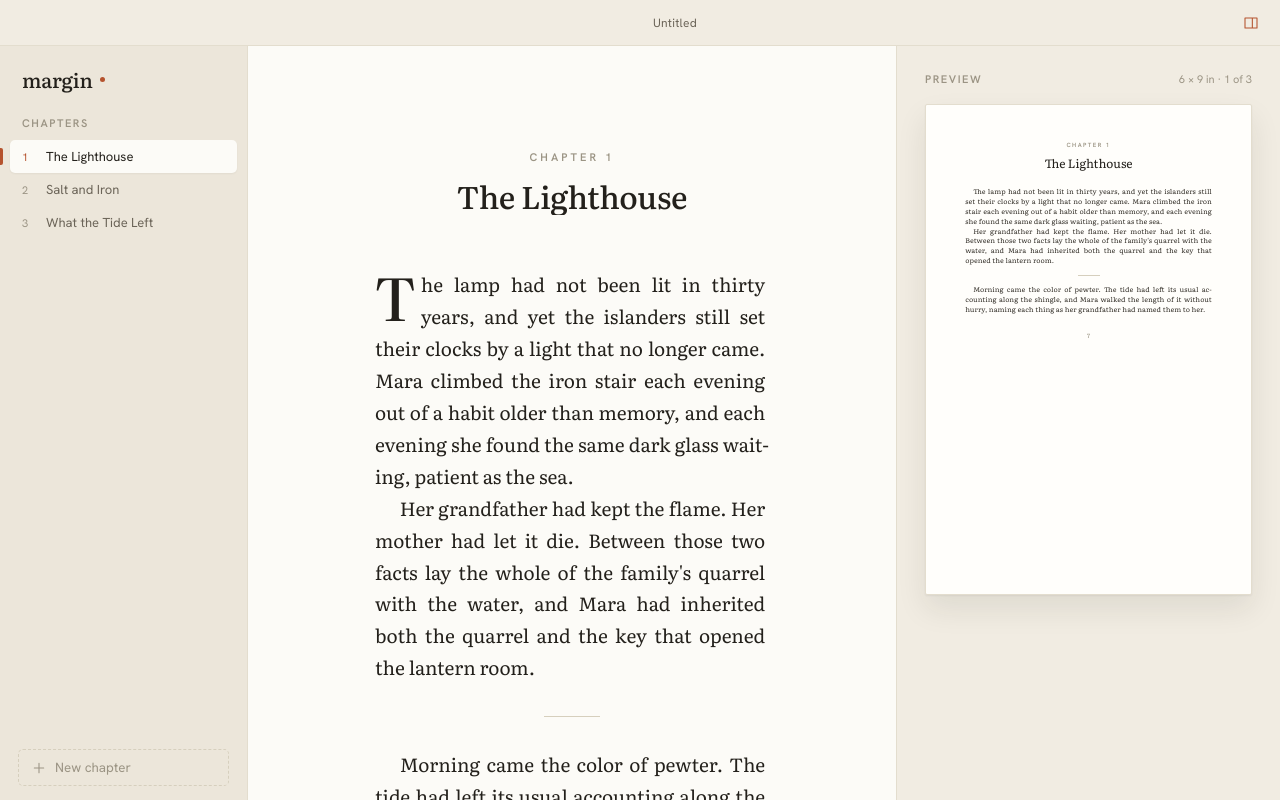
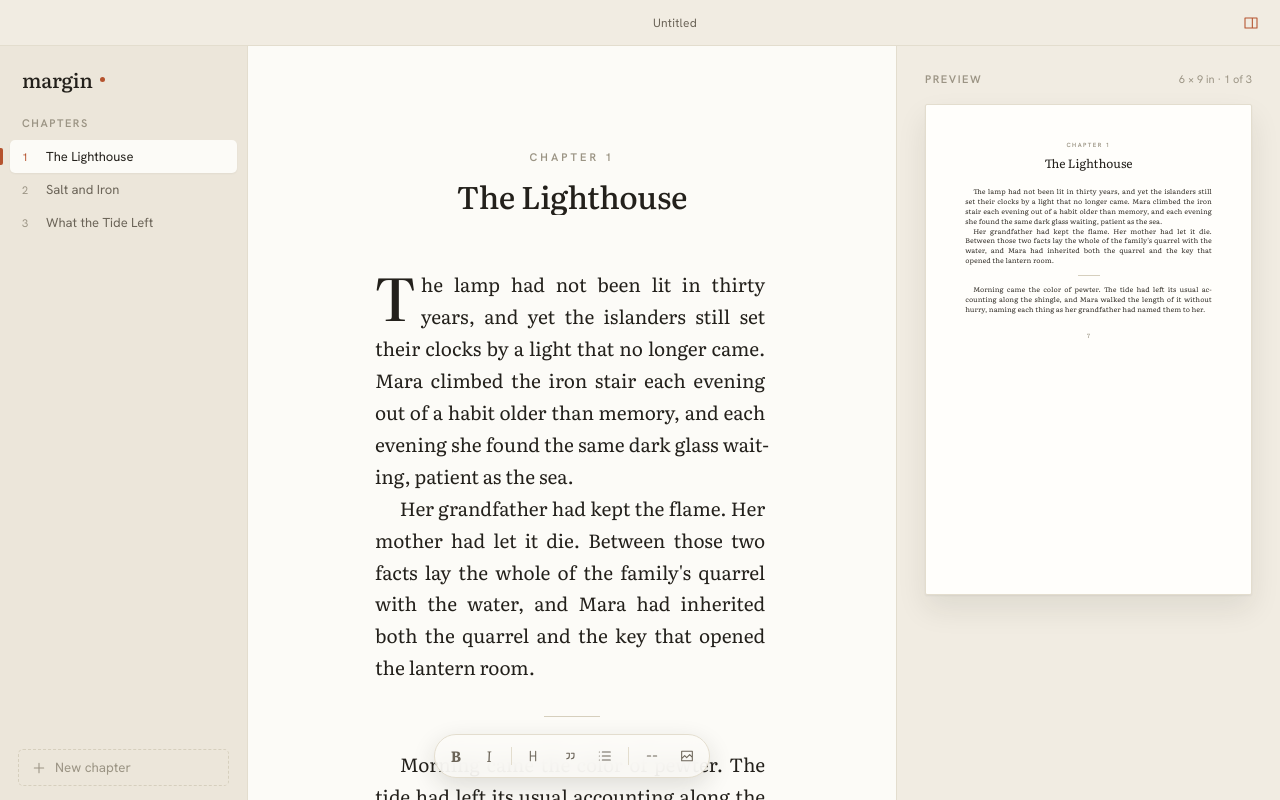
Before and after one commit to priyanshujain/margin, a React (Vite) app: page / in a window 1280 px wide. Built offline with nearby package versions, Linux system fonts and the light colour scheme.

Commit message:
style: figure, toolbar and pdf preview styles

```diff
--- a/src/styles/app.css
+++ b/src/styles/app.css
@@ -204,12 +204,15 @@ button {
   min-width: 0;
   background: var(--paper);
   overflow-y: auto;
+  display: flex;
+  flex-direction: column;
+  align-items: center;
 }
 
 .sheet {
+  width: 100%;
   max-width: var(--measure);
-  margin: 0 auto;
-  padding: 104px 24px 260px;
+  padding: 104px 24px 200px;
 }
 
 .prose {
@@ -449,3 +452,162 @@ button {
   width: 22px;
   margin: 9px auto;
 }
+
+.editor-toolbar {
+  position: sticky;
+  bottom: 22px;
+  z-index: 5;
+  display: flex;
+  align-items: center;
+  gap: 1px;
+  padding: 5px;
+  background: rgba(252, 251, 247, 0.86);
+  backdrop-filter: blur(10px);
+  border: 1px solid var(--line);
+  border-radius: 999px;
+  box-shadow: var(--shadow-pop);
+}
+
+.tool {
+  min-width: 32px;
+  height: 32px;
+  padding: 0 9px;
+  display: grid;
+  place-items: center;
+  border-radius: 999px;
+  color: var(--ink-soft);
+  font-family: var(--font-book);
+  font-size: 15px;
+  transition: background 120ms var(--ease), color 120ms var(--ease);
+}
+
+.tool:hover {
+  background: var(--accent-wash);
+  color: var(--ink);
+}
+
+.tool[data-on="true"] {
+  background: var(--accent);
+  color: #fff;
+}
+
+.tool-sep {
+  width: 1px;
+  height: 18px;
+  background: var(--line);
+  margin: 0 5px;
+}
+
+.figure {
+  margin: 1.8rem 0;
+}
+
+.figure img {
+  display: block;
+  width: 100%;
+  border-radius: 2px;
+}
+
+.figure[data-placement="float-top"] {
+  float: right;
+  width: 46%;
+  margin: 0.2rem 0 1rem 1.4rem;
+}
+
+.figure[data-placement="inline"] {
+  width: 62%;
+  margin-inline: auto;
+}
+
+.figure-frame {
+  background: var(--sidebar);
+  border-radius: 3px;
+  overflow: hidden;
+}
+
+.figure-empty {
+  aspect-ratio: 3 / 2;
+  display: grid;
+  place-items: center;
+  font-family: var(--font-ui);
+  font-size: var(--t-2);
+  color: var(--ink-faint);
+}
+
+.figure-caption {
+  display: block;
+  width: 100%;
+  margin-top: 9px;
+  border: 0;
+  background: transparent;
+  text-align: center;
+  font-family: var(--font-ui);
+  font-size: var(--t-2);
+  color: var(--ink-soft);
+}
+
+.figure-caption:focus {
+  outline: none;
+}
+
+.figure-caption::placeholder {
+  color: var(--ink-faint);
+}
+
+.figure[data-selected="true"] .figure-frame {
+  box-shadow: 0 0 0 2px var(--accent);
+}
+
+.figure-controls {
+  display: flex;
+  gap: 4px;
+  justify-content: center;
+  margin-top: 9px;
+}
+
+.figure-controls button {
+  font-family: var(--font-ui);
+  font-size: var(--t-1);
+  padding: 5px 10px;
+  border-radius: 999px;
+  color: var(--ink-soft);
+  background: var(--sidebar);
+  transition: background 120ms var(--ease), color 120ms var(--ease);
+}
+
+.figure-controls button[data-on="true"] {
+  background: var(--accent);
+  color: #fff;
+}
+
+.pdf-pages {
+  display: flex;
+  flex-direction: column;
+  gap: 14px;
+}
+
+.pdf-page {
+  display: block;
+  border-radius: 2px;
+  box-shadow: var(--shadow-page);
+}
+
+.dock-error {
+  white-space: pre-wrap;
+  font-family: var(--font-ui);
+  font-size: var(--t-2);
+  line-height: 1.5;
+  color: var(--accent-ink);
+  background: var(--accent-wash);
+  padding: 12px 14px;
+  border-radius: var(--r-sm);
+  margin: 0;
+}
+
+.dock-empty {
+  font-family: var(--font-ui);
+  font-size: var(--t-2);
+  color: var(--ink-faint);
+  text-align: center;
+  padding: 44px 0;
+}
```
